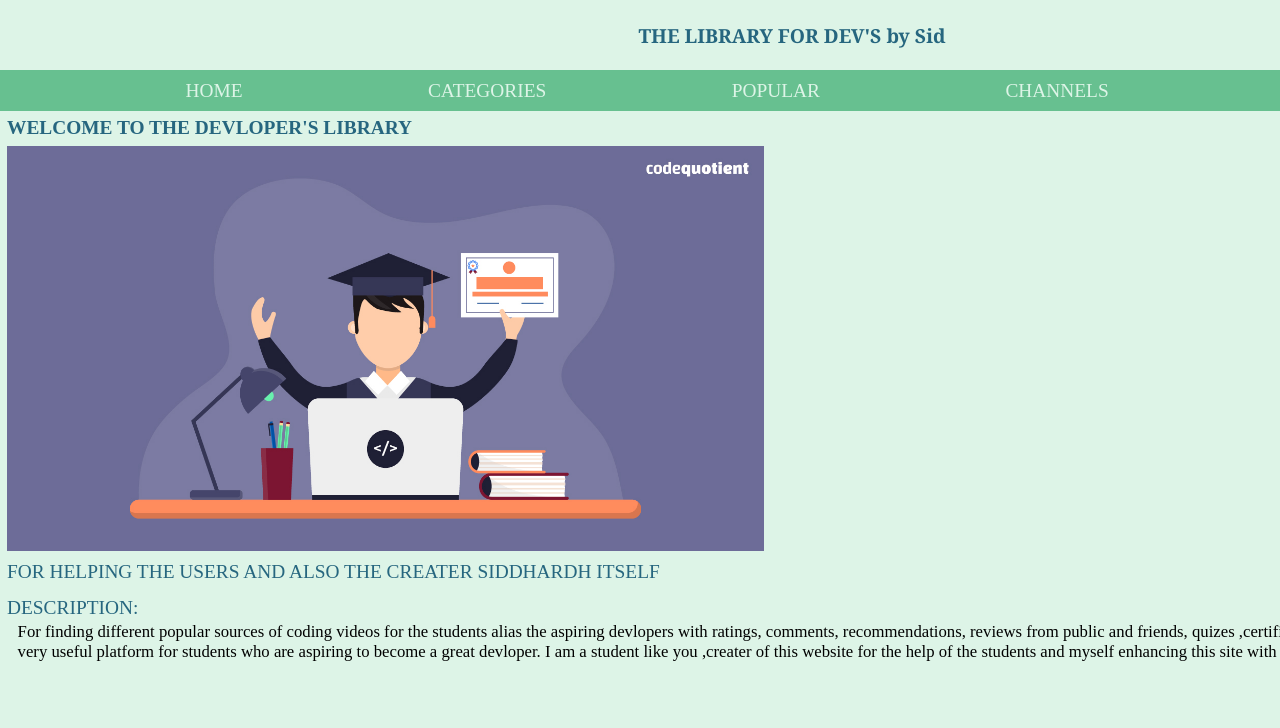
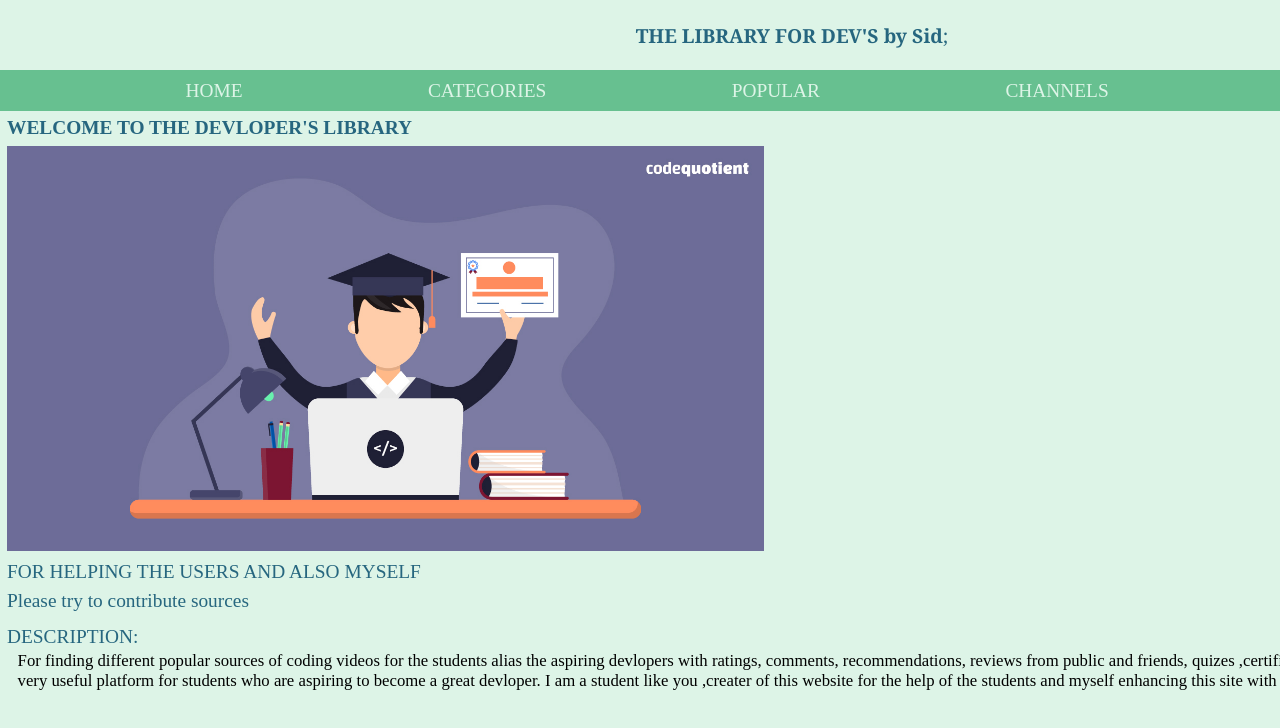
Before and after one commit to SiddhardhSan/WEB-DEVLOPMENT-JOURNEY, a plain HTML site: page index.html in a window 1280 px wide. Shown: the top 728 px of the page. Drawn offline with Linux system fonts and the light colour scheme.

Commit message:
Learning DOM javascript ,window object, DOM-manupulation (properties like tagName,innerHTML,innerText,querySelector etc)

```diff
--- a/functionsJS.js
+++ b/functionsJS.js
@@ -29,9 +29,53 @@ newarrf.forEach((i)=>{console.log(i);});
 console.log("\n");
 
 
-//reduce
+//reduce (previous,current)
 let maxx=arrf.reduce((i,j)=>{
 
     return ((i>j)? i:i=j);
 });
 console.log(maxx);
+
+//                                        Learning document of object model
+let q= document.querySelectorAll("a");
+console.dir(q);
+console.log(q);
+let di=document.querySelector("body");
+console.log(di.innerText);
+console.log(di.innerHTML);
+console.log(q[1].innerText);
+console.log(q[1].innerHTML);
+console.log(di.tagName);
+console.log(q[3].tagName);
+
+let kl=document.body.children;
+console.log(di.firstChild);
+let s1=document.querySelector(".b1");
+console.log(s1.innerText,"\n");
+// console.log("\n");
+console.log(s1.innerHTML);
+let nl=s1.children;
+console.log(nl);
+console.log(nl[1].innerText);
+
+// more ways of using document of object model - javascript
+
+let a1=document.createElement("p");
+(document.querySelector("#bp1")).after(a1);
+a1.innerText="Please try to contribute sources";
+a1.setAttribute("id","bp4");
+a1.style.marginTop= "0.37rem";
+
+let new1=document.querySelector(".b1");
+let news1=document.createElement("div");
+new1.after(news1);
+news1.setAttribute("class","b2");
+news1.innerHTML=`
+<p>Thank you everyone</p>
+    <p>please try to stay in touch</p>
+`;
+console.log(news1.classList);
+news1.classList.add("newClass");
+news1.remove();
+// news1=null;
+// console.log(news1.classList);
--- a/index.html
+++ b/index.html
@@ -6,10 +6,11 @@
     <title>Document</title>
     <link rel="stylesheet" href="indexstyling.css">
     <script src="functionsJS.js" defer></script>
+
 </head>
 <body>
     <header >
-        <h1>THE LIBRARY FOR DEV'S by Sid</h1>
+        <h1>THE LIBRARY FOR DEV'S by Sid</h1>;
     </header>
     <nav>
         <a href="HOME.html">HOME</a>
@@ -18,18 +19,15 @@
         <a href="CHANNELS.html">CHANNELS</a>
         <a href="ACCOUNTS.html">ACCOUNTS</a>
     </nav>
-    <body >
-        <div class="b1">
+    <div class="b1">
             <h2 id="bh21">WELCOME TO THE DEVLOPER'S LIBRARY</h2>
-            <img id="img1body" src="coderimg1body.jpg" alt="a coder image coding infront of his pc">
+            <img id="img1body" src="coderimg1body.jpg" alt="a  coder image coding infront of his pc">
 
 
-            <p id="bp1">FOR HELPING THE USERS AND ALSO THE CREATER SIDDHARDH ITSELF</p>
+            <p id="bp1">FOR HELPING THE USERS AND ALSO MYSELF</p>
             <p id="bp3">DESCRIPTION:</p>
             <p id="bp2">For finding different popular sources of coding videos for the students alias the aspiring devlopers with ratings, comments, recommendations, reviews from public and friends, quizes ,certification coures and what not. this is one of the very useful platform for students who are aspiring to become a great devloper. I am a student like you ,creater of this website for the help of the students and myself enhancing this site with my own experience</p>
-        </div>
-
-    </body>
+    </div>
 
 
 
--- a/indexstyling.css
+++ b/indexstyling.css
@@ -64,3 +64,13 @@ body{
     height:23rem;
     width:43rem;
 }
+.b2{
+    background-color: chartreuse;
+    color:black;
+
+}
+.newClass{
+    font-size: 2rem;
+    margin-top:1.5rem;
+
+}
```
